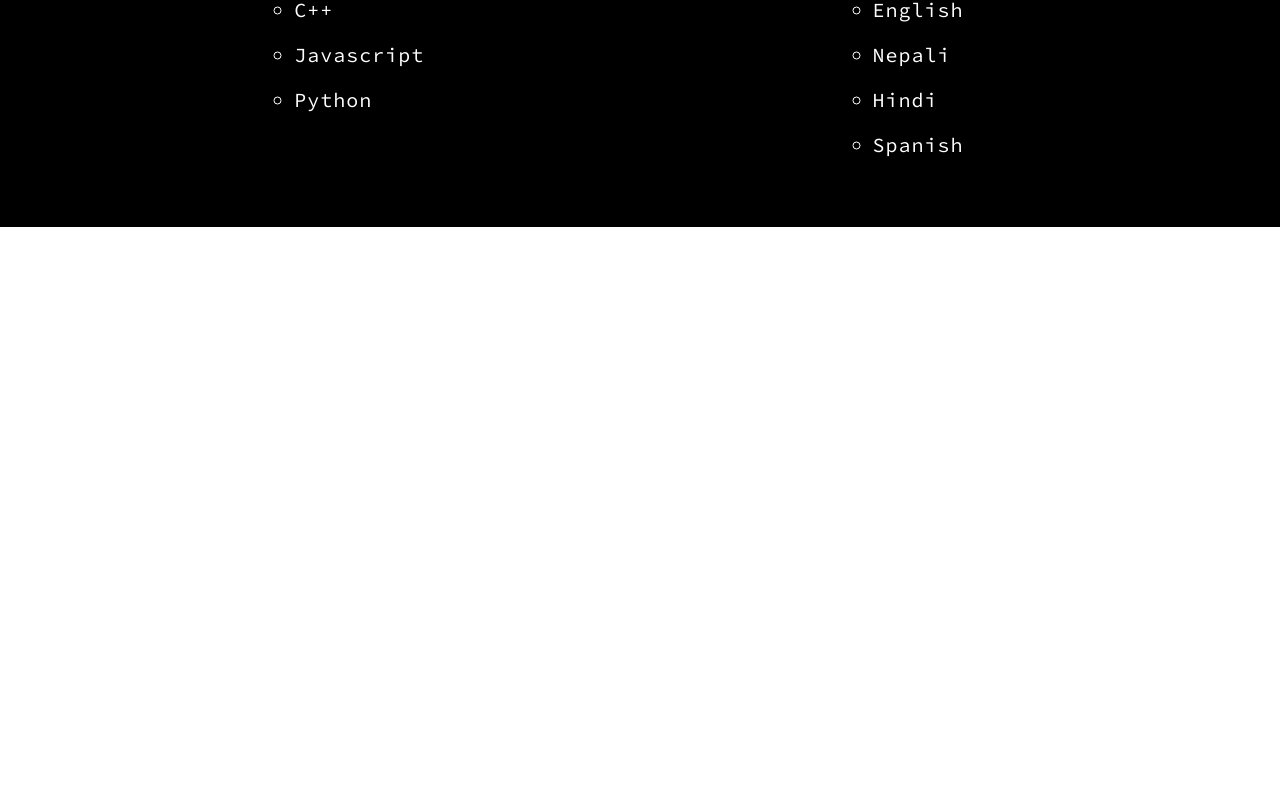
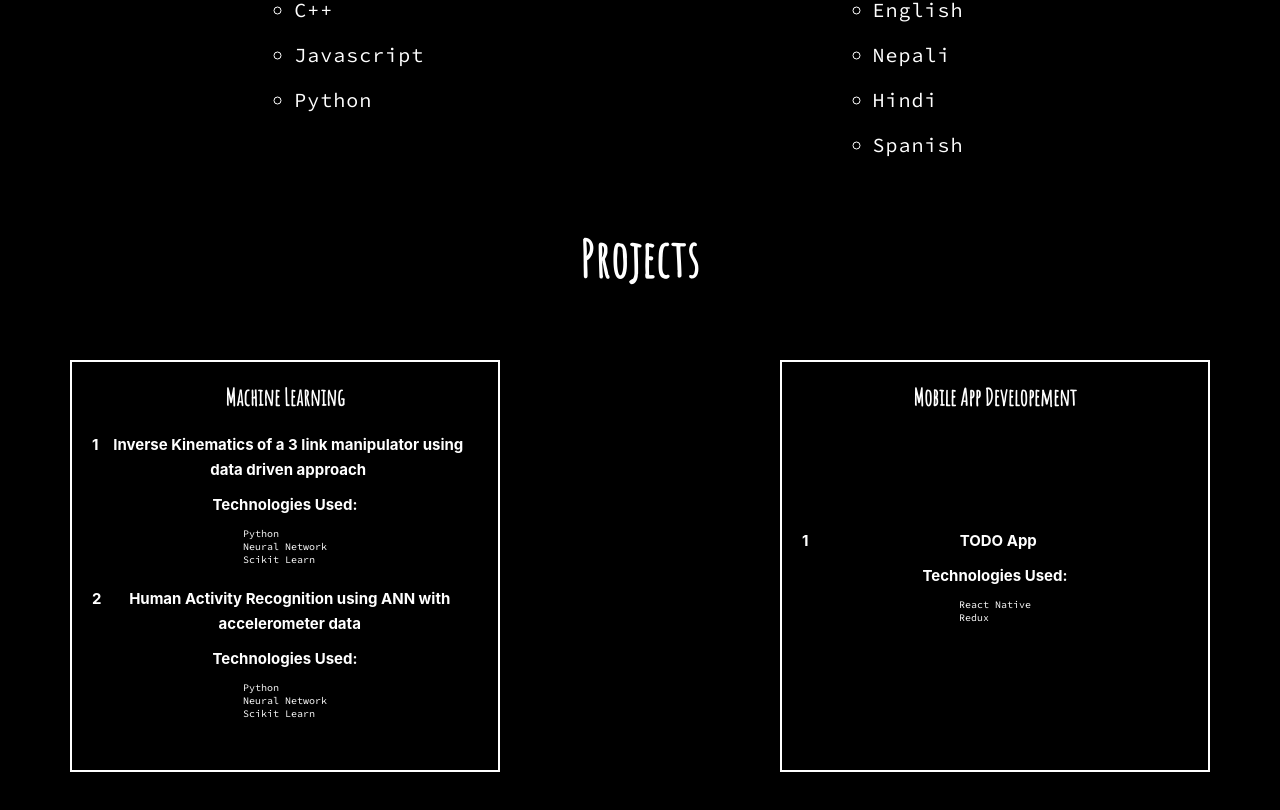
Before and after one commit to Prkaritt/prakrit, a React (Create React App) app: page / in a window 1280 px wide. Shown: the part 998-1808 px from the top of the page. Before the commit the page ends 1225 px from the top, so only its background shows below. Built offline with nearby package versions, Linux system fonts and the light colour scheme; a web font is replaced by a local one.

Commit message:
projects-commit

```diff
--- a/src/App.css
+++ b/src/App.css
@@ -9,4 +9,55 @@ html{
 }
 body{
     font-size: 2rem;
+    background-color: black;
+    color: white;
 }
+
+.heading_primary{
+    font-family: 'Amatic SC', cursive;
+
+    text-align: center;
+    font-size: 5rem;
+    letter-spacing:1px;
+    margin-bottom: 7rem;
+}
+.heading_secondary{
+    text-align: center;
+    font-family: 'Amatic SC', cursive;
+    margin: 2rem 0;
+}
+
+.heading_tertiary{
+    text-align: center;
+    font-size: 1.5rem;
+    margin-bottom: 1rem;
+    line-height: 2.5rem;
+}
+
+.flex{
+    display: flex;
+}
+.col{
+    flex-direction: column;
+    align-items: center;
+
+}
+.spb{
+    justify-content: space-between;
+
+
+}
+
+@media (max-width : 800px){
+    .flex_responsive{
+        flex-direction: column;
+        align-items: center;
+    }
+}
+
+
+@media (max-width : 600px){
+    .heading_primary{
+        font-size: 3rem;
+    }
+}
--- a/src/components/Languages.js
+++ b/src/components/Languages.js
@@ -1,10 +1,11 @@
 import React from 'react';
 import styles from './Languages.module.css'
+import './../App.css'
 
 const Languages = ()=>{
     return (
-        <div className={styles.container}>
-            <h2>Languages That Prakrit Speaks</h2>
+        <div className={` ${styles.container}`}>
+            <h2 className={`heading_primary`}>Languages That Prakrit Speaks</h2>
             <div className={styles.heroContainer}>
                 <ul className={styles.list}>
                     <h3>With Computer</h3>
--- a/src/components/Languages.module.css
+++ b/src/components/Languages.module.css
@@ -1,16 +1,10 @@
 .container{
     background-color: black;
     color: white;
-    font-family: 'Amatic SC', cursive;
+
 }
 
-.container h2{
-    font-family: 'Amatic SC', cursive;
-    text-align: center;
-    font-size: 5rem;
-    letter-spacing:1px;
-    margin-bottom: 7rem;
-}
+
 
 .heroContainer {
 
@@ -22,6 +16,7 @@
 
 }
 .heroContainer ul h3{
+    font-family: 'Amatic SC', cursive;
     font-size: 3rem;
 }
 .heroContainer ul{
@@ -39,9 +34,6 @@
 }
 @media (max-width : 600px){
 
-    .container h2{
-        font-size: 3rem;
-    }
     .heroContainer ul h3{
         font-size: 1.5rem;
     }
--- /dev/null
+++ b/src/components/Proj.js
@@ -0,0 +1,24 @@
+import React from 'react'
+import styles from './Proj.module.css'
+import './../App.css'
+const Proj = ({el})=>{
+
+    return (
+        <div className={`${styles.container}`}>
+
+            <div className={`flex spb`}>
+                <h4 className={`heading_tertiary`}>{el.id}</h4>
+                <h4 className={`heading_tertiary ${styles.project_name}`}>{el.name}</h4>
+            </div>
+            <div className={`flex col`}>
+                <h4 className={`heading_tertiary`}>Technologies Used:</h4>
+                <ul>
+                    {el.technologies.map(tech=><li>{tech}</li>)}
+                </ul>
+            </div>
+
+        </div>
+    )
+}
+
+export default Proj;
--- /dev/null
+++ b/src/components/Proj.module.css
@@ -0,0 +1,9 @@
+.project_name{
+    flex : 1
+}
+.container ul{
+    list-style: none;
+    font-family: 'Source Code Pro', monospace;
+    font-size: 1rem;
+    margin-bottom: 2rem;
+}
--- /dev/null
+++ b/src/components/Project.js
@@ -0,0 +1,24 @@
+import React from 'react';
+import styles from './Project.module.css';
+import './../App.css';
+
+import Proj  from './Proj';
+
+
+const Project = ({name,projectList})=>{
+    return (
+        <div className={`${styles.container}`}>
+            <h3 className={`heading_secondary`}>
+                {name}
+            </h3>
+            <div className={styles.heroContainer}>
+                <div>
+                    {projectList.map(el=><Proj key = {el.id} el={el}/>)}
+
+                </div>
+            </div>
+        </div>
+    )
+}
+
+export default Project;
--- /dev/null
+++ b/src/components/Project.module.css
@@ -0,0 +1,17 @@
+.container{
+    border: 2px solid white;
+    width: calc(50% - 14rem);
+    min-width: 30rem;
+    padding: 0 2rem;
+    padding-bottom: 3rem ;
+    margin-bottom: 3rem;
+    display: flex;
+    flex-direction: column;
+}
+.heroContainer{
+    flex : 1;
+    display: flex;
+    flex-direction: column;
+    justify-content: center;
+
+}
--- /dev/null
+++ b/src/components/Projects.js
@@ -0,0 +1,51 @@
+import React from 'react';
+import styles from './Projects.module.css';
+import './../App.css'
+
+import Project from './Project';
+
+const projectList = [
+    {
+        id : 1,
+        name : 'Inverse Kinematics of a 3 link manipulator using data driven approach',
+        technologies : ["Python", "Neural Network", "Scikit Learn"]
+    },
+    {
+        id : 2,
+        name : 'Human Activity Recognition using ANN with accelerometer data',
+        technologies : ["Python", "Neural Network", "Scikit Learn"]
+
+    }
+]
+const mobileProjectList = [
+    {
+        id : 1,
+        name : 'TODO App',
+        technologies : ["React Native", "Redux"]
+    },
+
+]
+
+const Projects = ()=>{
+    return (
+        <div className={styles.container}>
+            <div className={styles.heroContainer}>
+                <h2 className={`heading_primary`}>Projects</h2>
+                <div className={`flex flex_responsive ${styles.projects_container}`}>
+
+                    <Project name="Machine Learning" projectList={projectList}/>
+
+                    <Project name="Mobile App Developement" projectList={mobileProjectList}/>
+
+                    {/* <div>
+                        Web Developement
+                    </div> */}
+                </div>
+            </div>
+        </div>
+
+
+    )
+}
+
+export default Projects;
--- /dev/null
+++ b/src/components/Projects.module.css
@@ -0,0 +1,19 @@
+.container{
+
+    padding-bottom: 7rem;
+}
+
+.heroContainer{
+    max-width: 114rem;
+    margin : 0 auto;
+}
+
+.projects_container{
+    justify-content: space-between;
+}
+
+@media (max-width : 1140px){
+    .container{
+        padding: 0 7rem;
+    }
+}
--- a/src/screens/MainScreen/MainScreen.js
+++ b/src/screens/MainScreen/MainScreen.js
@@ -1,6 +1,7 @@
 import React from 'react';
 import SocialComponent from '../../components/SocialComponent';
 import Languages from '../../components/Languages';
+import Projects from '../../components/Projects';
 import styles from './MainScreen.module.css';
 
 //Components Import
@@ -12,6 +13,7 @@ const MainScreen = ()=>{
         <SocialComponent/>
         <HeroContent/>
         <Languages/>
+        <Projects/>
 
        </>
     )
```
